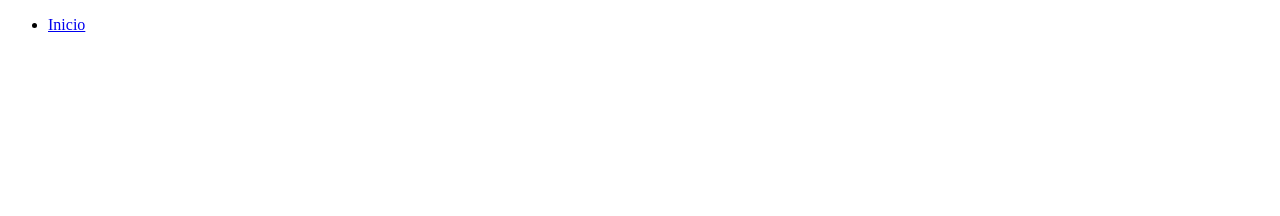
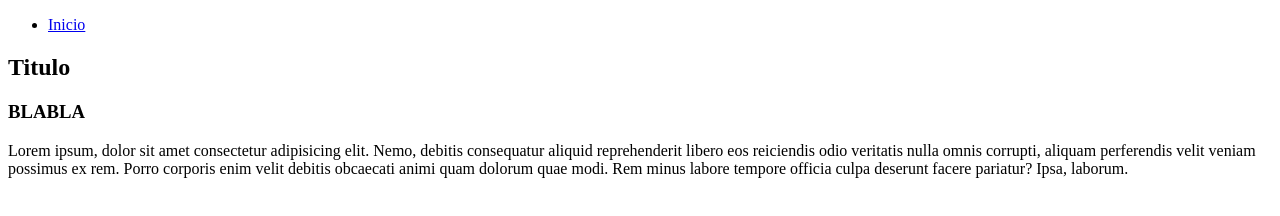
Before and after one commit to JoseAlvarezMartinez/miPortfolio, a plain HTML site: page index.html in a window 1280 px wide. Drawn offline with Linux system fonts and the light colour scheme.

Commit message:
Main Finalizado

```diff
--- a/index.html
+++ b/index.html
@@ -13,5 +13,14 @@
             </ul>
         </nav>
     </header>
+
+    <main>
+        <h2>Titulo</h2>
+
+        <article>
+            <h3>BLABLA</h3>
+            <p>Lorem ipsum, dolor sit amet consectetur adipisicing elit. Nemo, debitis consequatur aliquid reprehenderit libero eos reiciendis odio veritatis nulla omnis corrupti, aliquam perferendis velit veniam possimus ex rem. Porro corporis enim velit debitis obcaecati animi quam dolorum quae modi. Rem minus labore tempore officia culpa deserunt facere pariatur? Ipsa, laborum.</p>
+        </article>
+    </main>
 </body>
 </html>
```
